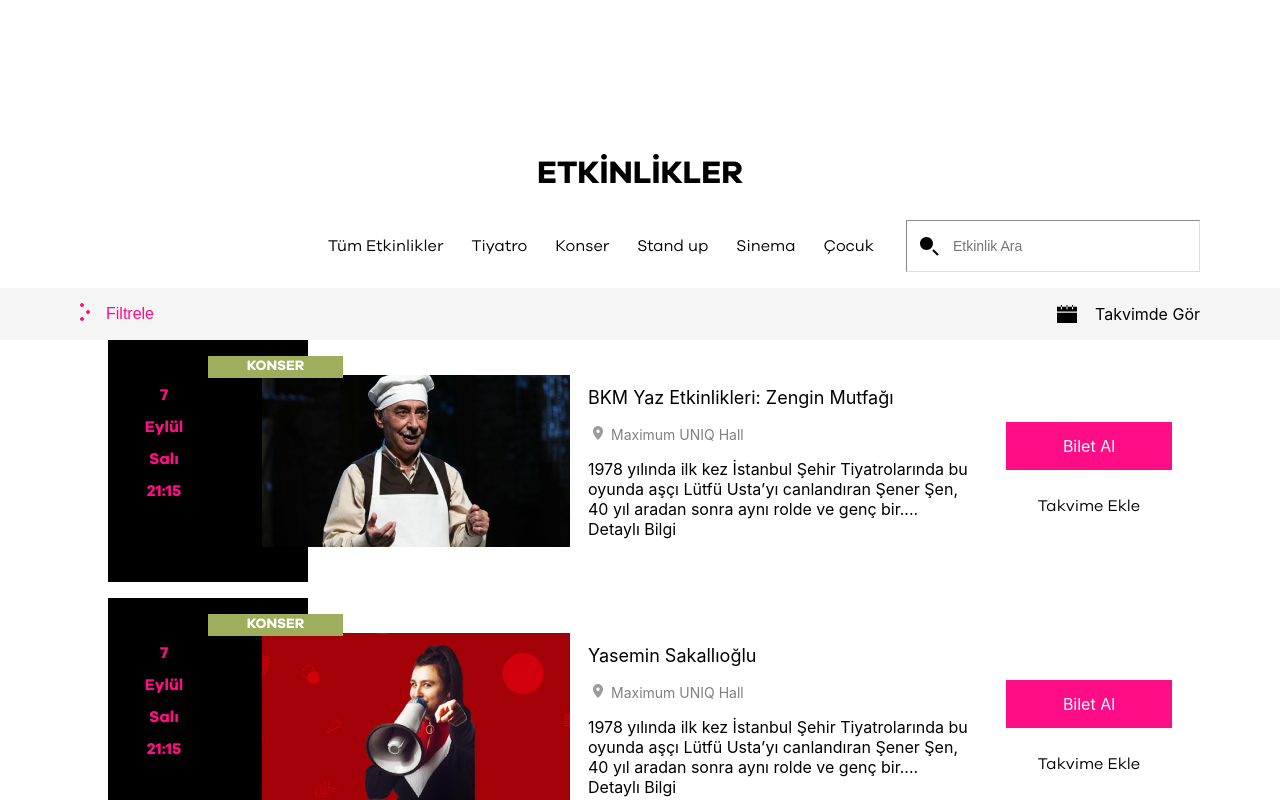
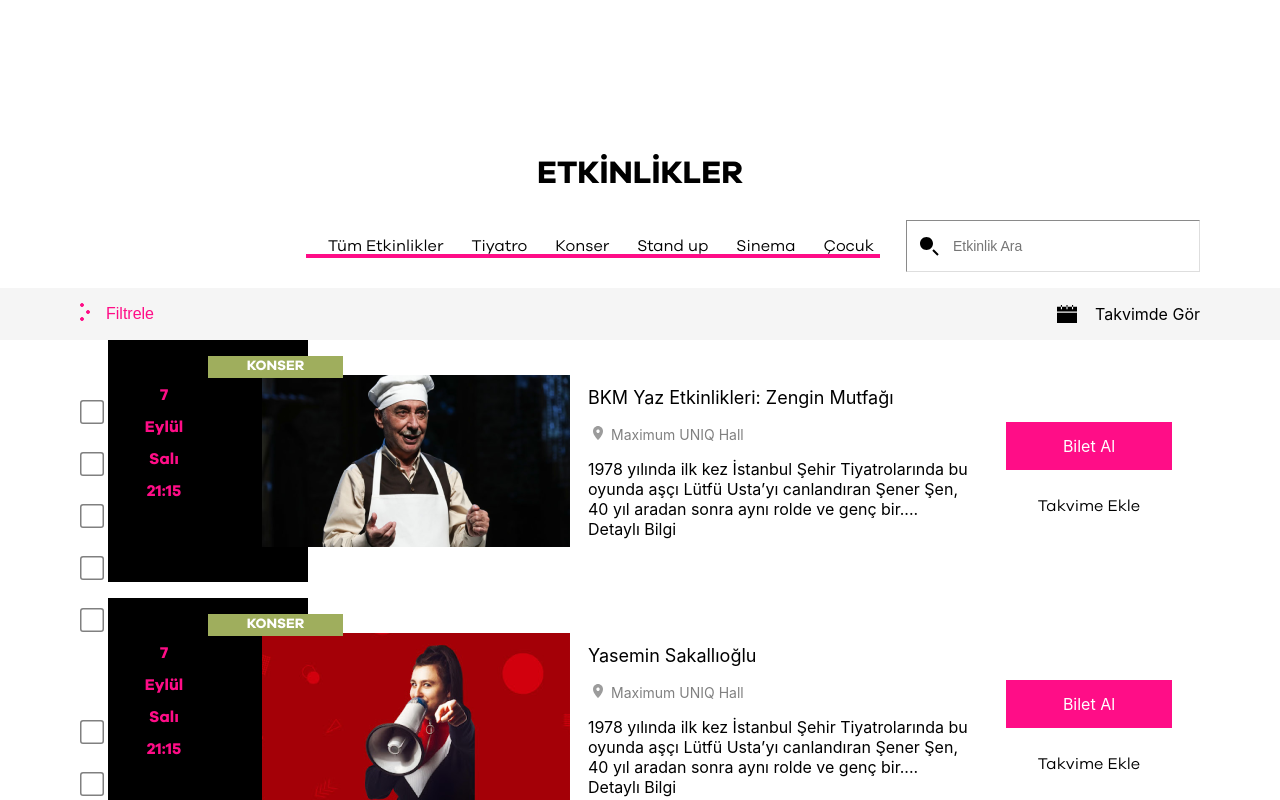
Before and after one commit to mertyatir/madde22challange, a React (Create React App) app: page / in a window 1280 px wide. Both pictures are taken after a click on the button "Filtrele". Shown: the top 800 px of the page. Built offline with nearby package versions, Linux system fonts and the light colour scheme; some icons are missing.

Commit message:
drowdown menu

```diff
--- a/package.json
+++ b/package.json
@@ -8,6 +8,7 @@
     "@testing-library/user-event": "^13.5.0",
     "react": "^18.2.0",
     "react-dom": "^18.2.0",
+    "react-icons": "^4.8.0",
     "react-scripts": "5.0.1",
     "web-vitals": "^2.1.4"
   },
--- a/src/App.css
+++ b/src/App.css
@@ -3,6 +3,7 @@
 :root {
   --pink: #ff0d87;
   --white-smoke: #f5f5f5;
+  --speed: 500ms;
 }
 
 .App {
@@ -39,13 +40,7 @@
 
 h2 {
   font-family: GalanoGrotesqueBold;
-  font-size: 35px;
-}
-
-.heading {
-  line-height: 2.5 rem;
   font-size: 32px;
-  margin-bottom: 2.5 rem;
 }
 
 /* SELECTIONBAR */
@@ -60,7 +55,7 @@ h2 {
   left: 0px;
   right: 0px;
   height: 4px;
-  background: var(--uniq-colors-brand-500);
+  background-color: var(--pink);
 }
 
 .selectionButton {
@@ -133,6 +128,15 @@ h2 {
   box-sizing: border-box;
 }
 
+.searchContainer.active {
+  border-color: var(--pink);
+  border-width: 2px;
+}
+.searchContainer.inactive {
+  border-color: #dedede;
+  border-width: 1px;
+}
+
 /* FILTER SECTION */
 
 .filterSectionContainer {
@@ -156,9 +160,6 @@ h2 {
   outline: transparent solid 2px;
   outline-offset: 2px;
   width: auto;
-  line-height: var(--uniq-lineHeights-26);
-  border-radius: var(--uniq-radii-none);
-  font-weight: var(--uniq-fontWeights-normal);
   height: 26px;
   min-width: auto;
   font-size: 16px;
@@ -312,13 +313,8 @@ h2 {
   color: white;
   height: 3rem;
   min-width: 147px;
-  font-size: var(--uniq-fontSizes-sm);
-  padding-inline-start: var(--uniq-space-3);
-  padding-inline-end: var(--uniq-space-3);
   display: flex;
-  -moz-box-align: center;
   align-items: center;
-  -moz-box-pack: center;
   justify-content: center;
   background-color: var(--pink);
 }
@@ -354,3 +350,33 @@ h2 {
 #locationIcon {
   margin-inline-end: 0.5rem;
 }
+
+/* DROPDOWN MENU */
+
+.dropdown-menu.active {
+  opacity: 1;
+  visibility: visible;
+  position: absolute;
+  display: flex;
+  flex-direction: column;
+}
+
+.dropdown-menu.inactive {
+  opacity: 0;
+  visibility: hidden;
+  display: none !important;
+  position: absolute;
+}
+
+.filterSectionDivider:hover {
+  color: var(--pink);
+  cursor: pointer;
+}
+
+.dropdownItem {
+  cursor: pointer;
+  display: inline-flex;
+  vertical-align: top;
+  position: relative;
+  align-items: center;
+}
--- a/src/components/Filter.js
+++ b/src/components/Filter.js
@@ -1,15 +1,66 @@
-import React, { useState } from "react"
+import React, { useState, useRef } from "react"
 import { ReactComponent as ThreeDots } from "../assets/threeDots.svg"
 
+import { BsSquare, BsCheckSquare } from "react-icons/bs"
+
 function Filter() {
+  const [open, setOpen] = useState(false)
+
+  let menuRef = useRef()
+
+  function DropdownItem(props) {
+    const [selected, setSelected] = useState(false)
+    return (
+      <div
+        className="dropdownItem"
+        onClick={() => {
+          setSelected(!selected)
+        }}
+      >
+        <div className="dropdownItemCheckboxContainer">
+          <input
+            type="checkbox"
+            className="dropdownItemCheckbox"
+            checked={selected}
+            onChange={() => {}}
+            style={{ display: "none" }}
+          />
+
+          {!selected && <BsSquare fill={"grey"} size={24} />}
+          {selected && <BsCheckSquare fill={"#ff0d87"} size={24} />}
+        </div>
+        <p style={{ marginLeft: 5 }}> {props.text} </p>
+      </div>
+    )
+  }
+
   return (
     <div>
-      <button type="button" className="filterButton">
-        <div className="filterIconContainer">
-          <ThreeDots />
-        </div>{" "}
-        Filtrele
-      </button>
+      <div className="menu-container" ref={menuRef}>
+        <button
+          type="button"
+          className="filterButton"
+          onClick={() => {
+            setOpen(!open)
+          }}
+        >
+          <div className="filterIconContainer">
+            <ThreeDots />
+          </div>
+          Filtrele
+        </button>
+        <div className={`dropdown-menu ${open ? "active" : "inactive"}`}>
+          <h3>Etkinlik Mekanı</h3>
+          <DropdownItem text={"Maximum Uniq Hall"} />
+          <DropdownItem text={"Maximum Uniq Box"} />
+          <DropdownItem text={"Maximum Uniq Lounge"} />
+          <DropdownItem text={"Maximum Uniq Açıkhava"} />
+          <DropdownItem text={"Bahçe Fuaye"} />
+          <h3>Etkinlik Mekanı</h3>
+          <DropdownItem text={"Güncel Etkinlikler"} />
+          <DropdownItem text={"Geçmiş Etkinlikler"} />
+        </div>
+      </div>
     </div>
   )
 }
--- a/src/components/SelectionMenu.js
+++ b/src/components/SelectionMenu.js
@@ -15,7 +15,6 @@ function SelectionMenu() {
     return (
       <div>
         <button className="selectionButton">{props.value}</button>
-        <div className="buttonActiveSubDivider"></div>
       </div>
     )
   }
@@ -28,6 +27,7 @@ function SelectionMenu() {
           {items.map((item) => (
             <Item key={item.key} value={item} />
           ))}
+          <div className="buttonActiveSubDivider"></div>
         </div>
       </div>
       <SearchBar />
```
Also changed, not shown: 1 other file (tests, documents, lock files or other folders).
